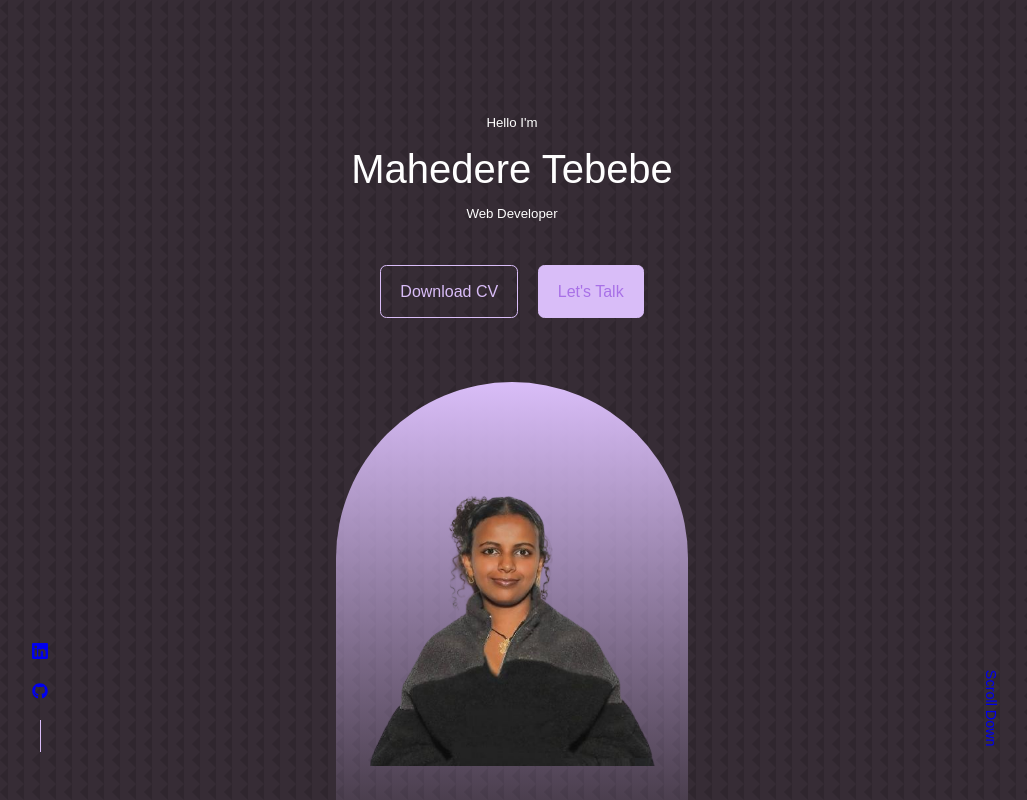
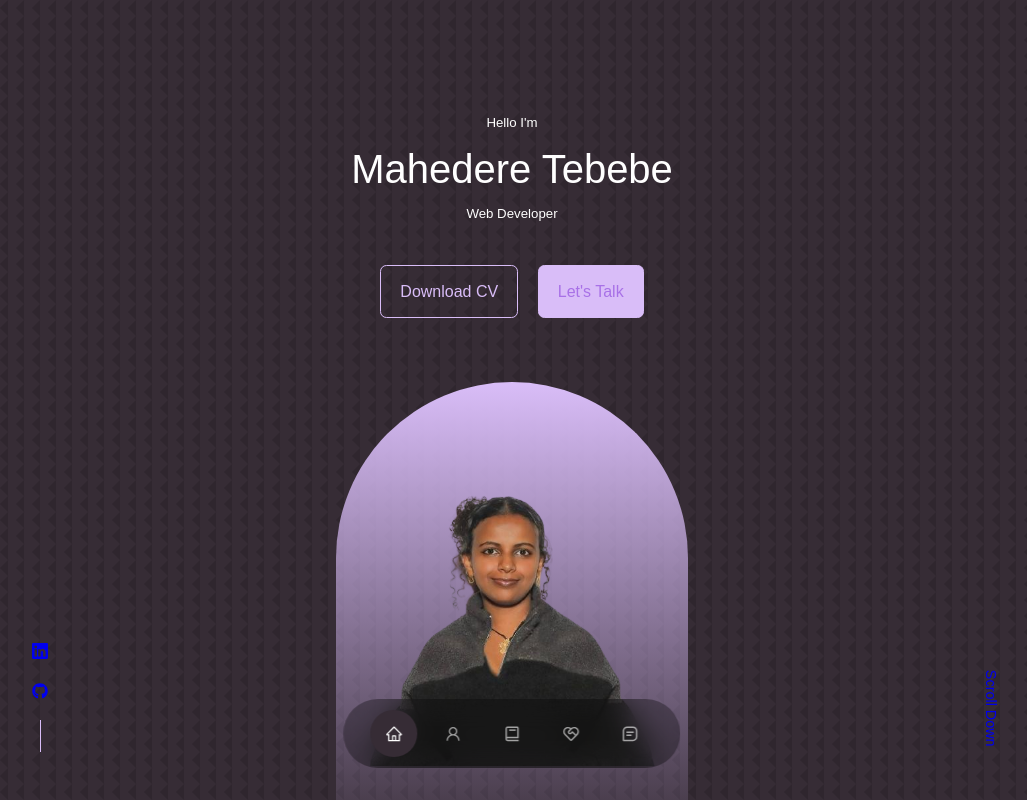
Before and after one commit to Mahedere/Mahedere_Portfolio_react, a React (Create React App) app in the folder react-mahedere-portfolio/: page / in a window 1280 px wide. Shown: the top 800 px of the page, without its empty margins (128-1155 px from the left). Built offline with nearby package versions, Linux system fonts and the light colour scheme.

Commit message:
Nav completed

```diff
--- a/react-mahedere-portfolio/src/components/Nav/nav.css
+++ b/react-mahedere-portfolio/src/components/Nav/nav.css
@@ -0,0 +1,30 @@
+nav{
+    background: rgba(0,0,0,0.3);
+    width: max-content;
+    display:block;
+    padding: 0.7rem 1.7rem;
+    z-index: 2;
+    position: fixed;
+    left: 50%;
+    transform: translateX(-50%);
+    bottom: 2rem;
+    display: flex;
+    gap: 0.8rem;
+    border-radius: 3rem;
+    backdrop-filter: blur(15px);
+}
+nav a {
+    background: transparent;
+    padding: 0.9rem;
+    border-radius: 50%;
+    display: flex;
+    color: var(--color-light);
+    font-size: 1.1rem;
+}
+nav a:hover{
+    background: rgba(0,0,0,0.3);
+}
+nav a.active{
+    background: var(--color-bg);
+    color: var(--color-white);
+}
--- a/react-mahedere-portfolio/src/components/Nav/nav.jsx
+++ b/react-mahedere-portfolio/src/components/Nav/nav.jsx
@@ -1,20 +1,21 @@
-import React from 'react'
+import React, { useState } from 'react'
 import './nav.css'
 import {AiOutlineHome} from 'react-icons/ai'
 import {AiOutlineUser} from 'react-icons/ai'
 import {BiBook} from 'react-icons/bi'
 import {RiServiceLine} from 'react-icons/ri'
 import {BiMessageSquareDetail} from 'react-icons/bi'
-const nav = () => {
+const Nav = () => {
+  const [activeNav,setActiveNav]=useState('#')
   return (
     <nav>
-      <a href="#"><AiOutlineHome/></a>
-      <a href="#about"><AiOutlineUser/></a>
-      <a href="#experience"><BiBook/></a>
-      <a href="#services"><RiServiceLine/></a>
-      <a href="#contact"><BiMessageSquareDetail/></a>
+      <a href="#" onClick={() => setActiveNav('#')}className={activeNav === '#' ? 'active' : ''}><AiOutlineHome/></a>
+      <a href="#about" onClick={() => setActiveNav('#about')}className={activeNav === '#about' ? 'active' : ''}><AiOutlineUser/></a>
+      <a href="#experience"onClick={() => setActiveNav('#experience')}className={activeNav === '#experience' ? 'active' : ''}><BiBook/></a>
+      <a href="#services"onClick={() => setActiveNav('#services')}className={activeNav === '#services' ? 'active' : ''}><RiServiceLine/></a>
+      <a href="#contact"onClick={() => setActiveNav('#contact')}className={activeNav === '#contact' ? 'active' : ''}><BiMessageSquareDetail/></a>
     </nav>
   )
 }
 
-export default nav
+export default Nav
```
